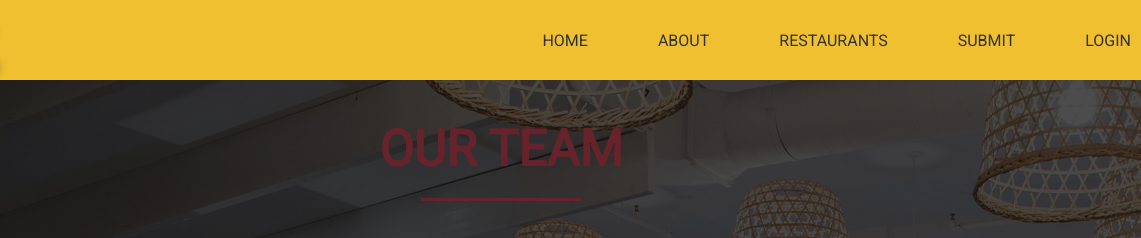
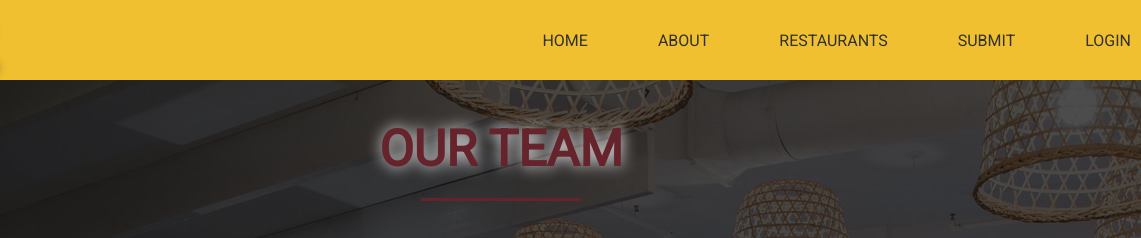
Before and after one commit to zstock/FS1000-Group5, a plain HTML site: page about.html in a window 1280 px wide. Shown: the top 238 px of the page, 139-1280 px from the left. Drawn offline with Linux system fonts and the light colour scheme.

Commit message:
css update

```diff
--- a/Styles.css
+++ b/Styles.css
@@ -247,6 +247,8 @@ body {
     color: #66232c;
     font-size: 50px;
     font-family: 'Roboto';
+    text-shadow: 0 0 15px white;
+
 }
 .border{
     display: block;
```
